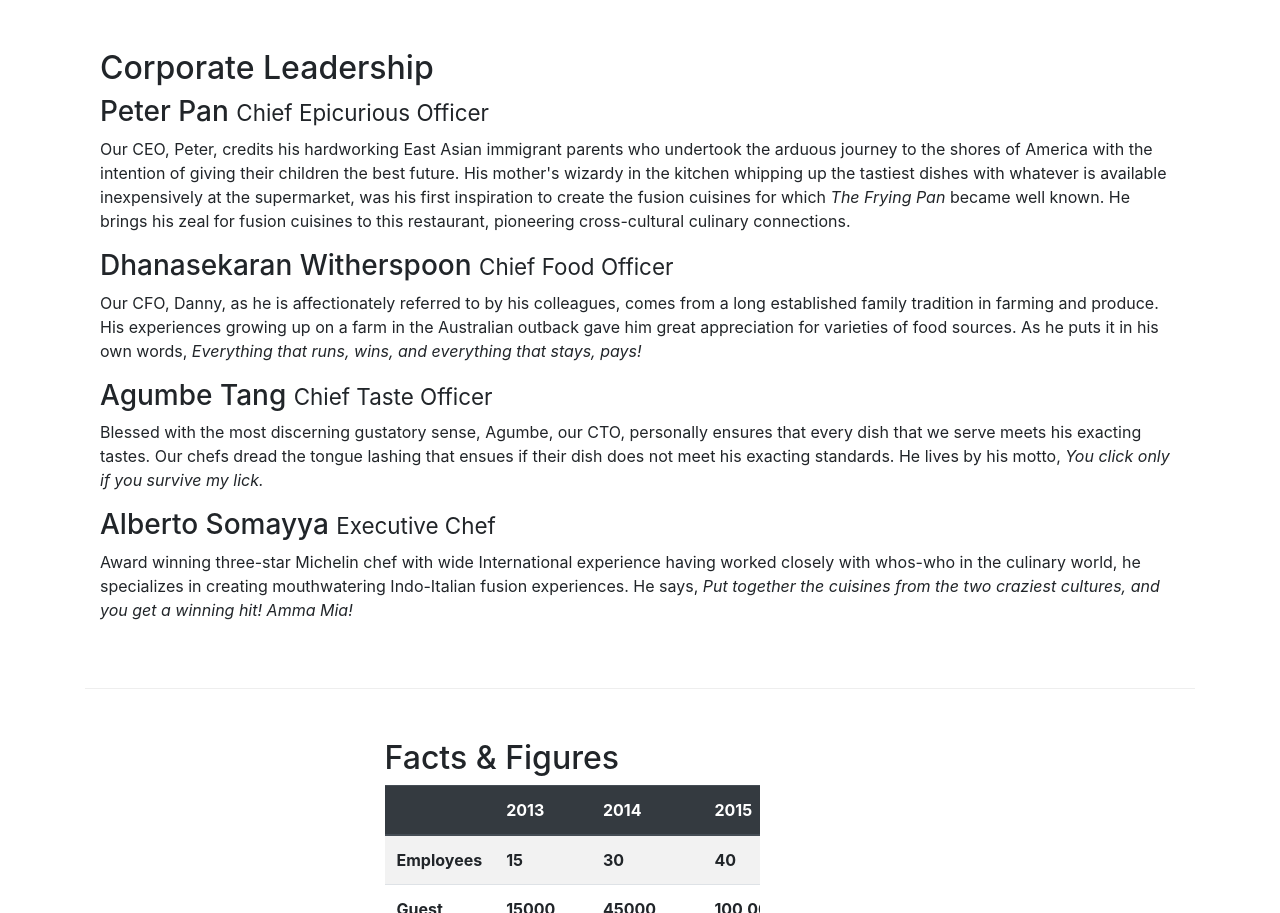
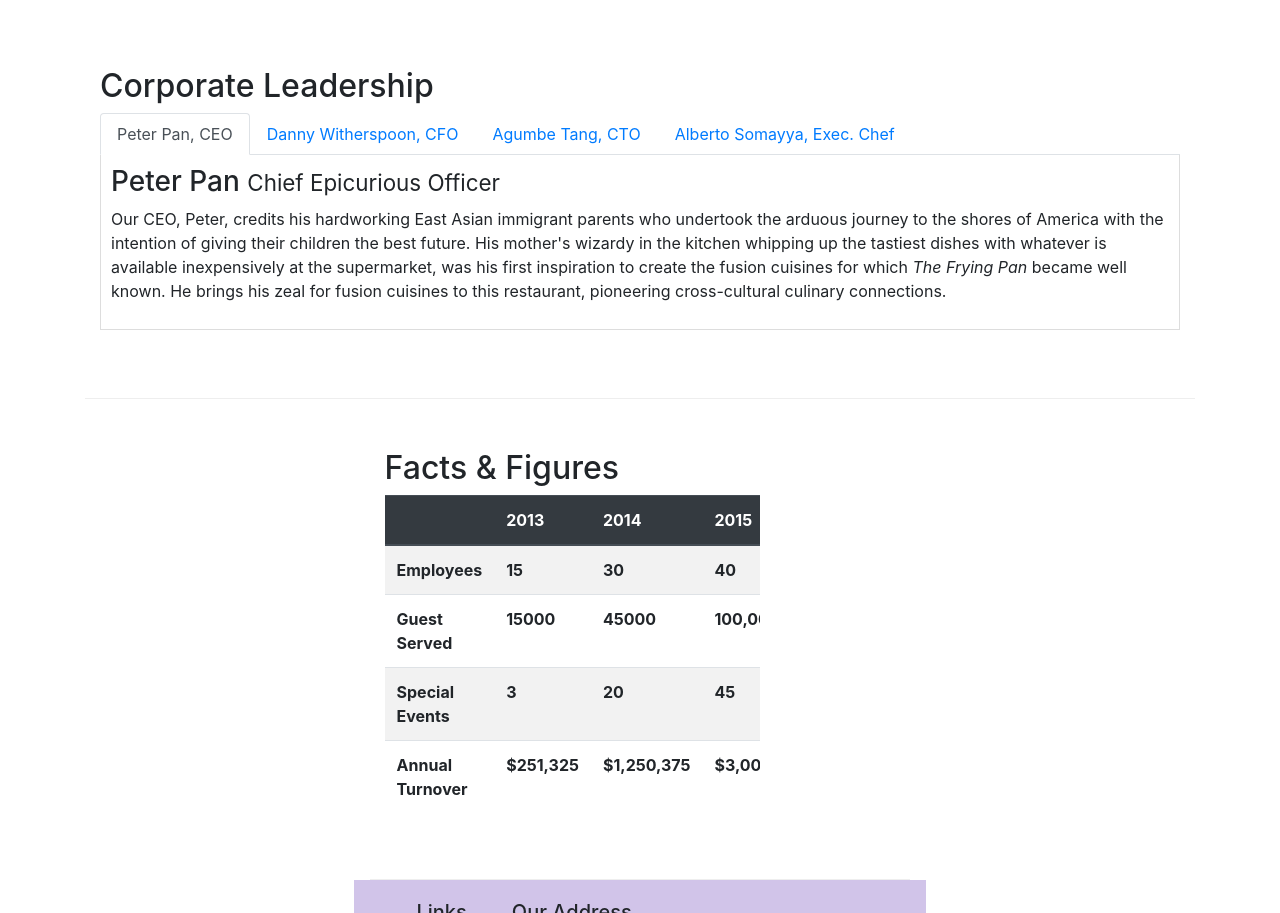
Before and after one commit to JacobArcilaC/Boostrap, a website: page aboutus.html in a window 1280 px wide. Shown: the part 922-1835 px from the top of the page. Drawn offline with nearby package versions, Linux system fonts and the light colour scheme.

Commit message:
tab added to about Us page

```diff
--- a/aboutus.html
+++ b/aboutus.html
@@ -99,24 +99,44 @@
         <div class="row row-content align-items-center">
             <div class="col-12 col-sm-12">
                 <h2>Corporate Leadership</h2>
+                <ul class="nav nav-tabs">
+                    <li class="nav-item">
+                        <a class="nav-link active" href="#peter" role="tab" data-toggle="tab">Peter Pan, CEO</a>
+                    </li>
+                    <li class="nav-item">
+                        <a class="nav-link" href="#danny" role="tab" data-toggle="tab">Danny Witherspoon, CFO</a>
+                    </li>
+                    <li class="nav-item">
+                        <a class="nav-link" href="#agumbe" role="tab" data-toggle="tab">Agumbe Tang, CTO</a>
+                    </li>
+                    <li class="nav-item">
+                        <a class="nav-link" href="#alberto" role="tab" data-toggle="tab">Alberto Somayya, Exec. Chef</a>
+                    </li>
+                </ul>
+                <div class="tab-content">
+                    <div role="tabpanel" class="tab-pane fade show active" id="peter">
                         <h3>Peter Pan <small>Chief Epicurious Officer</small></h3>
-                <div class="d-none d-sm-block">
-                <p>Our CEO, Peter, credits his hardworking East Asian immigrant parents who undertook the arduous journey to the shores of America with the intention of giving their children the best future. His mother's wizardy in the kitchen whipping up the tastiest dishes with whatever is available inexpensively at the supermarket, was his first inspiration to create the fusion cuisines for which <em>The Frying Pan</em> became well known. He brings his zeal for fusion cuisines to this restaurant, pioneering cross-cultural culinary connections.</p>
+                        <p class="d-none d-sm-block">Our CEO, Peter, credits his hardworking East Asian immigrant parents who undertook the arduous journey to the shores of America with the intention of giving their children the best future. His mother's wizardy in the kitchen whipping up the tastiest dishes with whatever is available inexpensively at the supermarket, was his first inspiration to create the fusion cuisines for which <em>The Frying Pan</em> became well known. He brings his zeal for fusion cuisines to this restaurant, pioneering cross-cultural culinary connections.</p>
                     </div>
+
+                    <div role="tabpanel" class="tab-pane fade" id="danny">
                         <h3>Dhanasekaran Witherspoon <small>Chief Food Officer</small></h3>
-                <div class="d-none d-sm-block">
-                <p>Our CFO, Danny, as he is affectionately referred to by his colleagues, comes from a long established family tradition in farming and produce. His experiences growing up on a farm in the Australian outback gave him great appreciation for varieties of food sources. As he puts it in his own words, <em>Everything that runs, wins, and everything that stays, pays!</em></p>
+                        <p class="d-none d-sm-block">Our CFO, Danny, as he is affectionately referred to by his colleagues, comes from a long established family tradition in farming and produce. His experiences growing up on a farm in the Australian outback gave him great appreciation for varieties of food sources. As he puts it in his own words, <em>Everything that runs, wins, and everything that stays, pays!</em></p>
                     </div>
+
+                    <div role="tabpanel" class="tab-pane fade" id="agumbe">
                         <h3>Agumbe Tang <small>Chief Taste Officer</small></h3>
-                <div class="d-none d-sm-block">
-                <p>Blessed with the most discerning gustatory sense, Agumbe, our CTO, personally ensures that every dish that we serve meets his exacting tastes. Our chefs dread the tongue lashing that ensues if their dish does not meet his exacting standards. He lives by his motto, <em>You click only if you survive my lick.</em></p>
+                        <p class="d-none d-sm-block">Blessed with the most discerning gustatory sense, Agumbe, our CTO, personally ensures that every dish that we serve meets his exacting tastes. Our chefs dread the tongue lashing that ensues if their dish does not meet his exacting standards. He lives by his motto, <em>You click only if you survive my lick.</em></p>
                     </div>
+
+                    <div role="tabpanel" class="tab-pane fade" id="alberto">
                         <h3>Alberto Somayya <small>Executive Chef</small></h3>
-                <div class="d-none d-sm-block">
-                <p>Award winning three-star Michelin chef with wide International experience having worked closely with whos-who in the culinary world, he specializes in creating mouthwatering Indo-Italian fusion experiences. He says, <em>Put together the cuisines from the two craziest cultures, and you get a winning hit! Amma Mia!</em></p>
+                        <p class="d-none d-sm-block">Award winning three-star Michelin chef with wide International experience having worked closely with whos-who in the culinary world, he specializes in creating mouthwatering Indo-Italian fusion experiences. He says, <em>Put together the cuisines from the two craziest cultures, and you get a winning hit! Amma Mia!</em></p>
                     </div>
                 </div>
             </div>
+       </div>
+
        <div class="row row-content">
            <div class="col-12 col-sm-9">
                <h2>Facts &amp; Figures</h2>
@@ -203,7 +223,10 @@
            </div>
         </div>
     </footer>
-
+    <!-- jQuery first, then Popper.js, then Bootstrap JS. -->
+    <script src="node_modules/jquery/dist/jquery.slim.min.js"></script>
+    <script src="node_modules/popper.js/dist/umd/popper.min.js"></script>
+    <script src="node_modules/bootstrap/dist/js/bootstrap.min.js"></script>
 </body>
 
 </html>
--- a/css/styles.css
+++ b/css/styles.css
@@ -37,3 +37,10 @@ body{
 .navbar-dark{
     background: #512DA8;
 }
+
+.tab-content{
+    border-left: 1px solid #ddd;
+    border-right: 1px solid #ddd;
+    border-bottom: 1px solid #ddd;
+    padding: 10px;
+}
```
Lines whose indentation alone changed are shown as unchanged.
